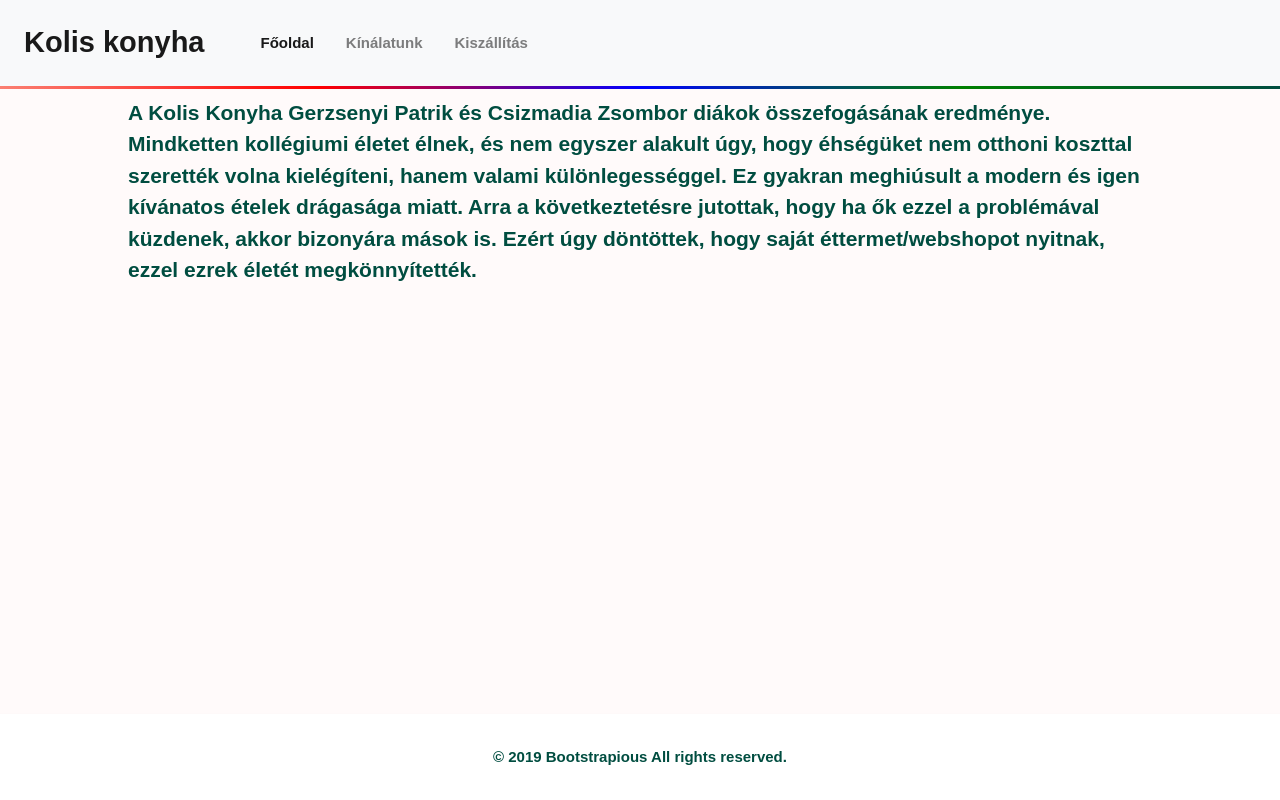
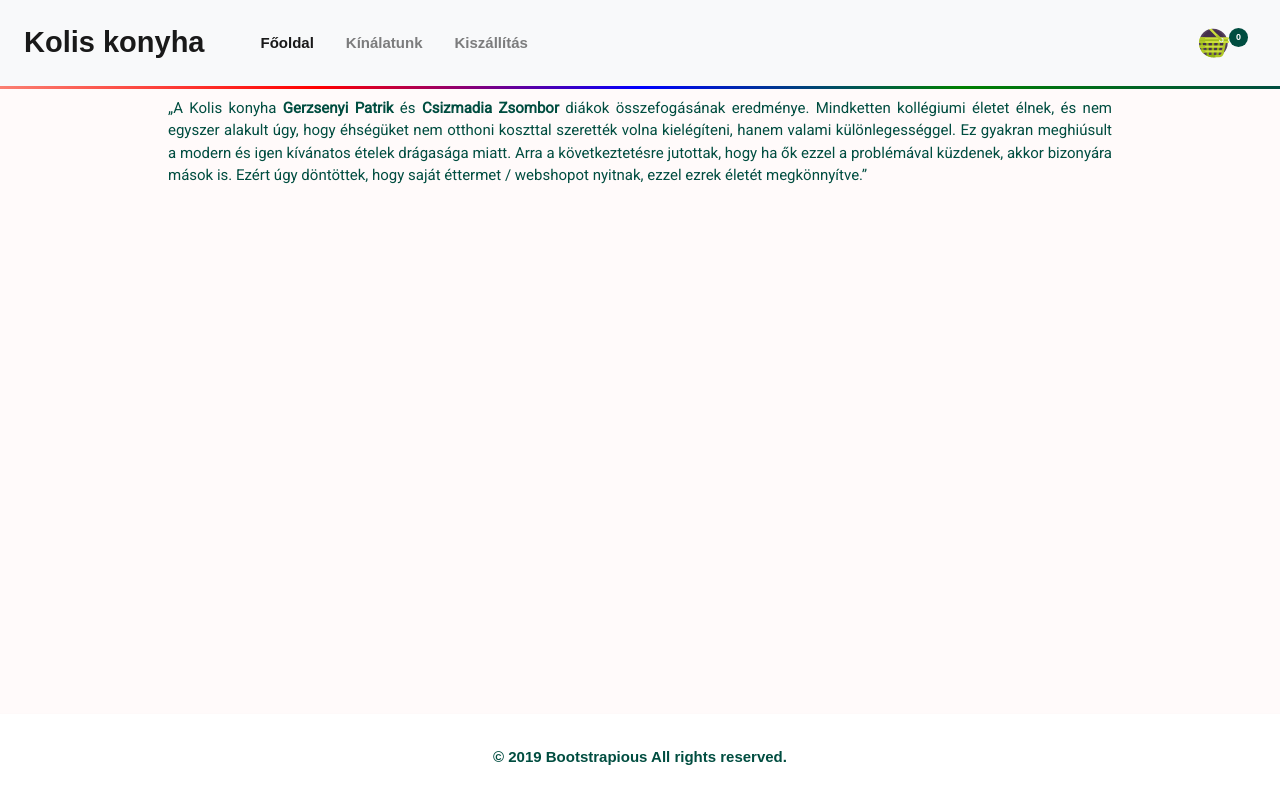
Before and after one commit to agutca7/agutca7.github.io, a plain HTML site: page project/index.html in a window 1280 px wide. Drawn offline with nearby package versions, Linux system fonts and the light colour scheme; a web font is replaced by a local one.

Commit message:
Második font, kosár ikon elhelyezése, kisebb animációk, kosár fül

```diff
--- a/project/css/mystyle.css
+++ b/project/css/mystyle.css
@@ -1,4 +1,5 @@
 @import url('https://fonts.googleapis.com/css2?family=Pattaya&display=swap');
+@import url('https://fonts.googleapis.com/css2?family=Roboto&display=swap');
 
 body {
     overflow-x: hidden;
@@ -20,8 +21,9 @@ body {
     font-weight: 800;
     font-size: 15px;
     color: #004d40;
-    font-family: 'Pattaya', sans-serif;
     background-color: snow;
+    animation: fadeIn linear 2s;
+    font-family: 'Roboto', sans-serif;
 }
 
 nav {
@@ -30,6 +32,7 @@ nav {
     border-image-slice: 1;
     border-image-source: linear-gradient(to right, salmon, red, blue, green, #004d40);
     user-select: none;
+    font-family: 'Pattaya', sans-serif;
 }
 
 main {
@@ -42,6 +45,7 @@ main {
 footer {
     grid-area: footer;
     box-shadow: 0.4px 0.4px 0.4px 0.4px;
+    font-family: 'Pattaya', sans-serif;
 }
 
 a {
@@ -65,10 +69,12 @@ a {
             "footer";
     }
 }
+a.nav-link{
+    transition: all .2s ease-in-out;
+}
 
 a.nav-link:hover {
-    transition: all 200ms ease-in;
-    transform: scale(1.5)
+    transform: scale(1.4);
 }
 
 a.navbar-brand {
@@ -90,8 +96,21 @@ a.navbar-brand {
     visibility: hidden;
 }
 
-.bigText {
-    font-size: 21px;
+#kosar {
+    height: 0%;
+    visibility: hidden;
+}
+
+.bevText {
+    font-size: 15px;
+    padding-left: 40px;
+    padding-right: 40px;
+    text-align: justify;
+    font-weight: 100;
+}
+
+#bold{
+    font-weight: bold;
 }
 
 .card{
@@ -100,3 +119,30 @@ a.navbar-brand {
     margin: 15px auto 25px auto;
     float: none;
 }
+
+#badge {
+    background-color: #004d40;
+    border-radius: 50%;
+    color: white;
+    display: inline-block;
+    font-size: 9px;
+    line-height: 1;
+    padding: 5px 7px;
+    text-align: center;
+    vertical-align: top;
+    white-space: nowrap;
+}
+
+.icon{
+    height: 30px;
+    width: 30px;
+}
+
+@keyframes fadeIn{
+    0%{
+        opacity: 0;
+    }
+    100%{
+        opacity: 1;
+    }
+}
--- a/project/index.html
+++ b/project/index.html
@@ -18,7 +18,7 @@
 <!-- Grid layout: https://codepen.io/angeladelise/pen/YzXLdyq?editors=1100 -->
   <div class="containerFoOldal">
     <nav class="navbar navbar-expand-lg navbar-light bg-light">
-        <a class="navbar-brand" href="#">Kolis konyha</a>
+        <a class="navbar-brand oldalCim" href="#">Kolis konyha</a>
         <button class="navbar-toggler" type="button" data-toggle="collapse" data-target="#navbarSupportedContent" aria-controls="navbarSupportedContent" aria-expanded="false" aria-label="Toggle navigation">
           <span class="navbar-toggler-icon"></span>
         </button>
@@ -34,19 +34,22 @@
               <a class="nav-link" id="szallitasNav">Kiszállítás</a>
             </li>
           </ul>
+          <ul class="navbar-nav ml-auto">
+            <li class="nav-item" id="kosarNavLi">
+              <a href="#" class="nav-link" id="kosarNav"><img src="images/bevKosar.svg" class="icon"><span id="badge">0</span></a></li>
+          </ul>
         </div>
       </nav>
     <main>
       <div id="fooldal">
-        <p class="bigText">A Kolis Konyha Gerzsenyi Patrik és Csizmadia Zsombor diákok összefogásának eredménye.
+        <p class="bevText">„A Kolis konyha <span id="bold"> Gerzsenyi Patrik </span> és <span id="bold">Csizmadia Zsombor</span> diákok összefogásának eredménye.
           Mindketten kollégiumi életet élnek, és nem egyszer alakult úgy, hogy éhségüket nem otthoni koszttal szerették
           volna kielégíteni, hanem valami különlegességgel. Ez gyakran meghiúsult a modern és igen kívánatos ételek drágasága miatt.
           Arra a következtetésre jutottak, hogy ha ők ezzel a problémával
-          küzdenek, akkor bizonyára mások is. Ezért úgy döntöttek, hogy saját éttermet/webshopot nyitnak, ezzel ezrek életét
-          megkönnyítették.
+          küzdenek, akkor bizonyára mások is. Ezért úgy döntöttek, hogy saját éttermet / webshopot nyitnak, ezzel ezrek életét
+          megkönnyítve.”
         </p>
       </div>
-
       <div id="menu">
           <div class="row">
             <div class="col-sm">
@@ -218,9 +221,11 @@
             </div>
           </div>
       </div>
-
       <div id="szallitas">
        ISW-130
+      </div>
+      <div id="kosar">
+        Kosár
       </div>
     </main>
   <footer class="bg-white">
--- a/project/js/code.js
+++ b/project/js/code.js
@@ -5,12 +5,10 @@ function $(id){
 }
 
 function init(){
-    let fooldalNav = $("fooldalNav");
-    let menuNav = $("menuNav");
-    let szallitasNav= $("szallitasNav");
-    fooldalNav.addEventListener("click", fooldalValto, false);
-    menuNav.addEventListener("click", menuValto, false);
-    szallitasNav.addEventListener("click", szallitasValto, false);
+    $("fooldalNav").addEventListener("click", fooldalValto, false);
+    $("menuNav").addEventListener("click", menuValto, false);
+    $("szallitasNav").addEventListener("click", szallitasValto, false);
+    $("kosarNav").addEventListener("click",kosarValto,false)
 }
 
 function fooldalValto(){
@@ -31,11 +29,19 @@ function szallitasValto(){
     $("szallitasNavLi").className="nav-item active";
 }
 
+function kosarValto(){
+    navReset();
+    $("kosar").style.visibility="visible";
+    $("kosarNavLi").className="nav-item active";
+}
+
 function navReset(){
     $("fooldal").style.visibility="hidden";
     $("menu").style.visibility="hidden";
     $("szallitas").style.visibility="hidden";
+    $("kosar").style.visibility="hidden";
     $("fooldalNavLi").className="nav-item";
     $("menuNavLi").className="nav-item";
     $("szallitasNavLi").className="nav-item";
+    $("kosarNavLi").className="nav-item";
 }
```
Also changed, not shown: project/images/bevKosar.svg (added).
